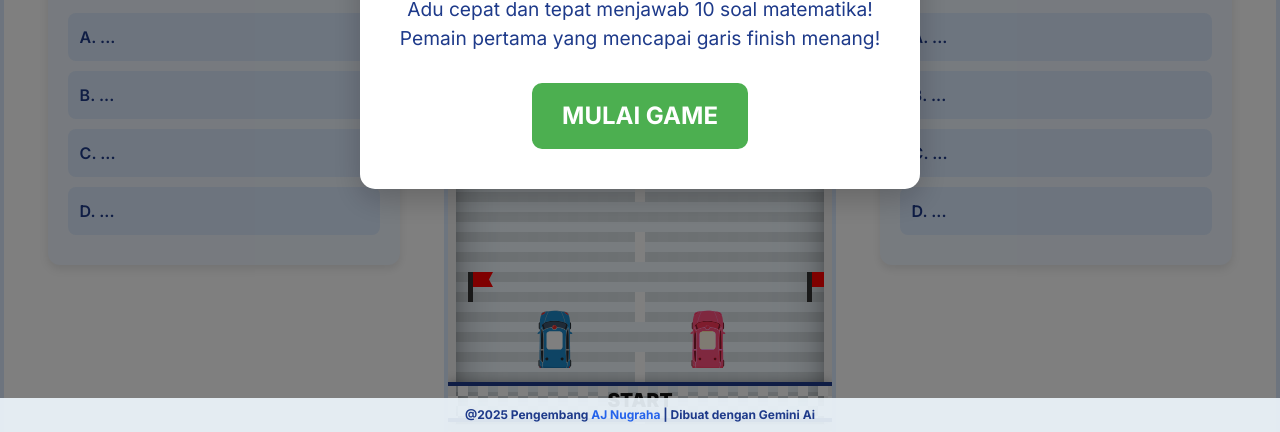
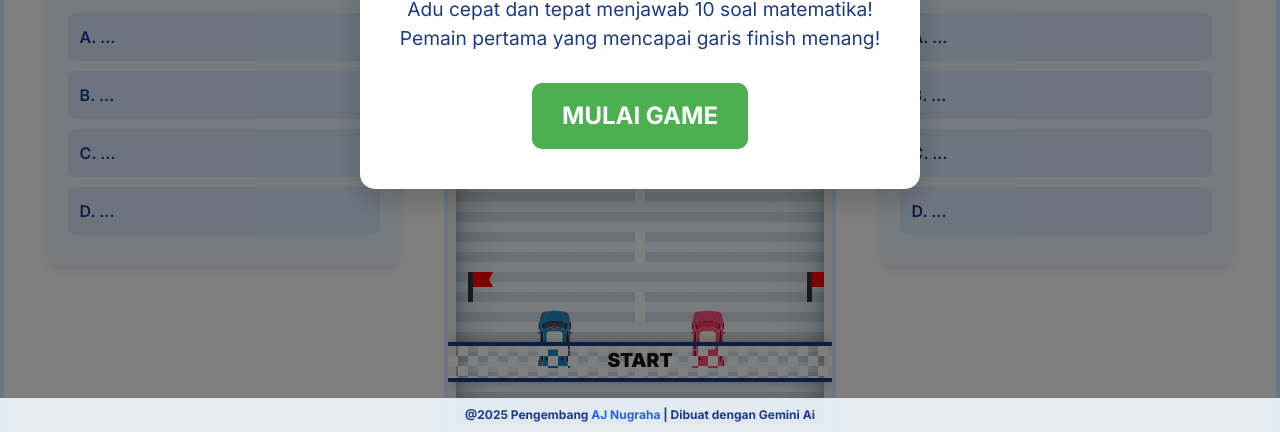
Before and after one commit to ajnugraha/kuispanjangberat3, a plain HTML site: page index.html in a window 1280 px wide. Shown: the part 368-800 px from the top of the page. Drawn offline with nearby package versions, Linux system fonts and the light colour scheme.

Commit message:
Update index.html

```diff
--- a/index.html
+++ b/index.html
@@ -150,7 +150,7 @@
         }
 
         .start-line {
-            bottom: 10px; /* Garis start di bawah */
+            bottom: 50px; /* Garis start di bawah */
         }
 
         .line-text {
```
